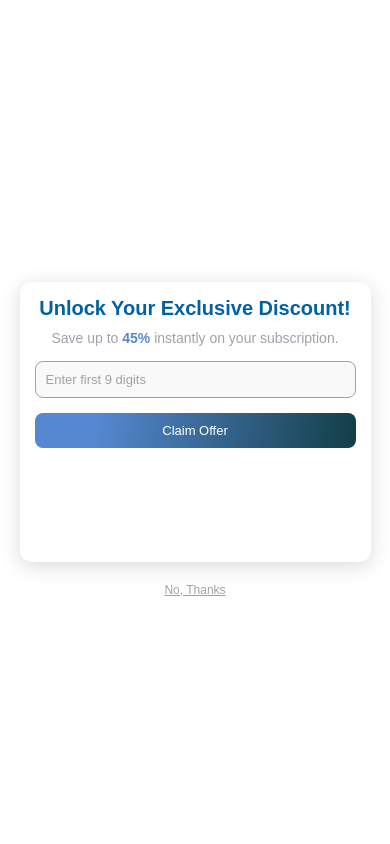
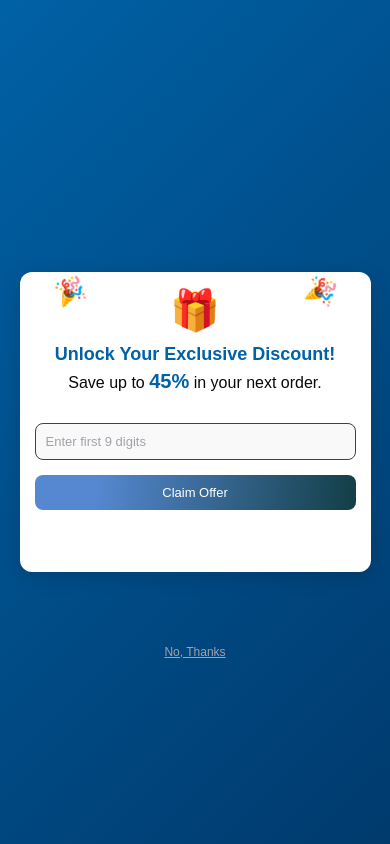
Before and after one commit to rythwik-open/coupon-generator, a plain HTML site: page index.html in a window 390 px wide. Drawn offline with Linux system fonts and the light colour scheme.

Commit message:
changed style

```diff
--- a/index.html
+++ b/index.html
@@ -8,8 +8,11 @@
 </head>
 <body>
   <div class="popup-container">
-    <div class="popup-title" id="popupTitle">Unlock Your Exclusive Discount!</div>
-    <p id="discountText">Save up to <span class="discount-text">45%</span> instantly on your subscription.</p>
+    <div class="popup-header">
+      <div class="gift-icon">🎁</div>
+      <div class="popup-title" id="popupTitle">Unlock Your Exclusive Discount!</div>
+      <p id="discountText">Save up to <span class="discount-text">45%</span> in your next order.</p>
+    </div>
     <input type="text" id="cardInput" class="input-field" maxlength="9" placeholder="Enter first 9 digits" oninput="this.value=this.value.replace(/[^0-9]/g,'');">
     <button class="check-button" id="checkButton" onclick="validateCard()">Claim Offer</button>
     <div class="loader" id="loader"></div>
--- a/styles.css
+++ b/styles.css
@@ -8,7 +8,7 @@
 
   /* Body styling */
   body {
-    background-color: #FFFFFF; /* White background */
+    background: linear-gradient(135deg, #0061A5 0%, #003A6D 100%); /* Gradient using Dark Blue */
     display: flex;
     justify-content: center;
     align-items: center;
@@ -18,49 +18,79 @@
   /* Popup container */
   .popup-container {
     background-color: #FFFFFF; /* White pop-up container */
-    padding: 20px; /* Reduced padding to make it less tall */
+    padding: 20px;
     border-radius: 12px;
     width: 100%;
     max-width: 400px;
     text-align: center;
-    box-shadow: 0 4px 20px rgba(0, 0, 0, 0.15); /* Subtle shadow for depth */
+    box-shadow: 0 4px 20px rgba(0, 0, 0, 0.15); /* Subtle shadow */
     color: #09090B; /* Mostly Black for primary text */
-    height: 300px; /* Fixed height to prevent shifting */
+    height: 320px; /* Fixed height to prevent shifting */
     display: flex;
     flex-direction: column;
     justify-content: space-between; /* Distribute space evenly */
+    position: relative;
+  }
+
+  /* Festive header with gift and confetti */
+  .popup-header {
+    position: relative;
+    margin-bottom: 15px;
+  }
+
+  .popup-header::before,
+  .popup-header::after {
+    content: "🎉";
+    position: absolute;
+    font-size: 24px;
+    top: -10px;
+  }
+
+  .popup-header::before {
+    left: 20px;
+    transform: rotate(-20deg);
+  }
+
+  .popup-header::after {
+    right: 20px;
+    transform: rotate(20deg);
+  }
+
+  .popup-header .gift-icon {
+    font-size: 40px;
+    margin-bottom: 10px;
   }
 
   /* Popup title */
   .popup-title {
-    font-size: 22px; /* Slightly smaller for better proportion */
+    font-size: 20px;
     font-weight: bold;
     color: #0061A5; /* Dark Blue */
-    margin-bottom: 10px; /* Reduced margin */
+    margin-bottom: 5px;
   }
 
   /* Discount text */
   #discountText {
-    font-size: 14px; /* Smaller font to reduce space */
-    margin-bottom: 15px; /* Reduced margin */
-    transition: opacity 0.3s ease;
-    color: #A1A1AA; /* Dark Gray 2 for secondary text */
+    font-size: 16px;
+    margin-bottom: 15px;
+    color: #09090B; /* Mostly Black */
   }
 
   .discount-text {
+    font-size: 24px;
     font-weight: bold;
-    color: #5588D1; /* Gradient start color for emphasis */
+    color: #0061A5; /* Dark Blue */
   }
 
   /* Input field */
   .input-field {
     width: 100%;
-    padding: 10px; /* Reduced padding */
-    margin-bottom: 15px; /* Reduced margin */
-    border: 1px solid #A1A1AA; /* Dark Gray 2 */
+    padding: 10px;
+    margin-bottom: 15px;
+    border: 1px solid #3F3F46; /* Dark Gray 1 */
     border-radius: 8px;
-    font-size: 14px; /* Smaller font */
-    background-color: #F9F9F9; /* Light gray background for contrast */
+    font-size: 14px;
+    background-color: #F9F9F9; /* Light gray background */
     color: #09090B; /* Mostly Black */
     transition: opacity 0.3s ease;
   }
@@ -72,25 +102,25 @@
   /* Buttons with gradient */
   .check-button,
   .copy-subscribe-btn {
-    background: linear-gradient(97.63deg, #5588D1 19.07%, #0B3637 108.95%); /* Correct gradient */
+    background: linear-gradient(97.63deg, #5588D1 19.07%, #0B3637 108.95%); /* Your specified gradient */
     color: #FFFFFF;
-    padding: 10px 20px; /* Reduced padding */
+    padding: 10px 20px;
     border: none;
     border-radius: 8px;
-    font-size: 14px; /* Smaller font */
+    font-size: 14px;
     cursor: pointer;
     transition: opacity 0.3s ease, transform 0.2s ease;
   }
 
   .check-button:hover,
   .copy-subscribe-btn:hover {
-    background: linear-gradient(97.63deg, #5588D1 19.07%, #0B3637 108.95%); /* Maintain gradient on hover */
+    background: linear-gradient(97.63deg, #5588D1 19.07%, #0B3637 108.95%);
     transform: scale(1.05);
   }
 
   .check-button:disabled,
   .copy-subscribe-btn:disabled {
-    background: linear-gradient(97.63deg, #5588D1 19.07%, #0B3637 108.95%); /* Maintain gradient when disabled */
+    background: linear-gradient(97.63deg, #5588D1 19.07%, #0B3637 108.95%);
     opacity: 0.6;
     cursor: not-allowed;
   }
@@ -106,7 +136,7 @@
   .copy-subscribe-btn.loading::after {
     content: "";
     position: absolute;
-    width: 16px; /* Smaller spinner */
+    width: 16px;
     height: 16px;
     top: 50%;
     left: 50%;
@@ -119,10 +149,10 @@
 
   /* Result message */
   .result-box {
-    margin: 10px 0; /* Reduced margin */
-    font-size: 14px; /* Smaller font */
+    margin: 10px 0;
+    font-size: 14px;
     min-height: 20px; /* Prevents layout shift */
-    flex-grow: 1; /* Allows it to take available space */
+    flex-grow: 1;
     display: flex;
     align-items: center;
     justify-content: center;
@@ -136,29 +166,29 @@
   }
 
   .coupon-code-container {
-    margin-bottom: 10px; /* Reduced margin */
+    margin-bottom: 10px;
   }
 
   .coupon-code-box {
     display: flex;
     align-items: center;
     justify-content: center;
-    background-color: #F9F9F9; /* Light gray background */
-    padding: 8px 12px; /* Reduced padding */
+    background-color: #F9F9F9;
+    padding: 8px 12px;
     border-radius: 8px;
-    border: 1px dashed #A1A1AA; /* Dark Gray 2 */
+    border: 1px dashed #3F3F46; /* Dark Gray 1 */
   }
 
   .coupon-code {
-    font-size: 16px; /* Smaller font */
+    font-size: 16px;
     font-weight: bold;
-    color: #5588D1; /* Gradient start color */
+    color: #0061A5; /* Dark Blue */
   }
 
   .copy-icon-btn {
     background: none;
     border: none;
-    font-size: 18px; /* Smaller icon */
+    font-size: 18px;
     margin-left: 8px;
     cursor: pointer;
     color: #A1A1AA; /* Dark Gray 2 */
@@ -171,8 +201,8 @@
 
   /* No thanks link */
   .no-thanks {
-    margin-top: 10px; /* Reduced margin */
-    font-size: 12px; /* Smaller font */
+    margin-top: 10px;
+    font-size: 12px;
     color: #A1A1AA; /* Dark Gray 2 */
     text-decoration: underline;
     cursor: pointer;
@@ -191,9 +221,9 @@
     transform: translateX(-50%);
     background-color: #0061A5; /* Dark Blue */
     color: #FFFFFF;
-    padding: 8px 16px; /* Reduced padding */
+    padding: 8px 16px;
     border-radius: 8px;
-    font-size: 12px; /* Smaller font */
+    font-size: 12px;
     opacity: 0;
     visibility: hidden;
     transition: opacity 0.3s ease;
@@ -213,12 +243,16 @@
   /* Responsive design */
   @media (max-width: 480px) {
     .popup-container {
-      padding: 15px; /* Reduced padding for smaller screens */
+      padding: 15px;
       max-width: 90%;
-      height: 280px; /* Slightly smaller height */
+      height: 300px;
     }
 
     .popup-title {
+      font-size: 18px;
+    }
+
+    .discount-text {
       font-size: 20px;
     }
 
```
